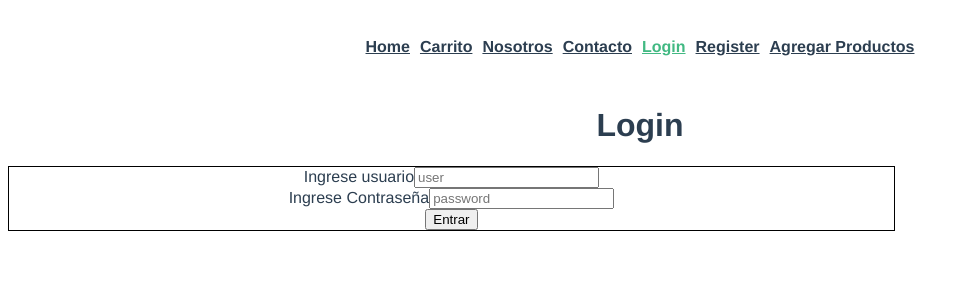
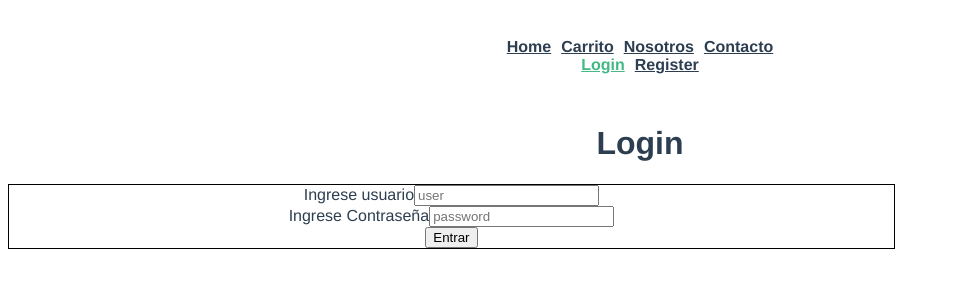
Before and after one commit to AdrianBorowicz/montanita-NT2-front, a Vue app: page /login in a window 1280 px wide. Shown: the top 300 px of the page, without its empty margins (0-969 px from the left). Built offline with nearby package versions, Linux system fonts and the light colour scheme.

Commit message:
arreglandoVariasCosas

```diff
--- a/src/App.vue
+++ b/src/App.vue
@@ -5,17 +5,15 @@
     <router-link to="/Nosotros">Nosotros</router-link>
     <router-link to="/Contacto">Contacto</router-link>
 
-    <template v-if="!this.$store.getters.isLogin">
+    <div v-if="this.logState">
       <router-link class="sesion" to="/Login">Login</router-link>
       <router-link class="sesion" to="/Register">Register</router-link>
-    </template>
+    </div>
+    <div v-else>
+      <button id="logout" @click="this.logout">Logout</button>
+      <router-link to="/AgregarProductos">Agregar Productos</router-link>
+    </div>
 
-    <button id="logout" v-else @click="this.$store.commit('logout')"
-    >
-      Logout</button>
-    <router-link v-if="!this.$store.getters.isLogin" to="/AgregarProductos"
-      >Agregar Productos
-    </router-link>
   </div>
   <router-view />
 </template>
@@ -53,4 +51,19 @@
 </style>
 
 <script>
+export default{
+  name: 'Carrito',
+  methods: {
+    logout(){
+      this.$store.commit('logout');
+    }
+  },
+  computed:{
+    logState(){
+      return (this.$store.state.user==null);
+    }
+  }
+
+
+}
 </script>
--- a/src/Store.js
+++ b/src/Store.js
@@ -14,22 +14,21 @@ const store=createStore({
     },
     mutations:{
         setUser(state, user){
-            this.user=user;
+            state.user=user;
         },
-        logout(){
-            this.state.user=null;
+        logout(state){
+            state.user=null;
         }
     },
     actions:{
-
     },
     getters:{
-        isLogin: state=>{
-            return state.user!=null;
+        isLogin: (state)=>{
+            return state.user==!null;
         },
-        getUser: state=>{
+        getUser: (state)=>{
             return state.user;
-        },
+        }
     },
 
 });
--- a/src/views/Carrito.vue
+++ b/src/views/Carrito.vue
@@ -20,10 +20,7 @@
 </template>
 
 <style scoped>
-  .items-grid{
 
-
-  }
 </style>
 
 <script>
--- a/src/views/Login.vue
+++ b/src/views/Login.vue
@@ -13,9 +13,7 @@
         </div>
       <button @click="login()">Entrar</button>
       </div>
-
     </div>
-      {{this.$store.getters.getUser}}
   </div>
 </template>
 
@@ -23,6 +21,8 @@
   .form{
     border: solid black 0.1rem;
     width: 70%;
+    align-content: center;
+
   }
 </style>
 
@@ -34,7 +34,6 @@ export default {
   data(){
     return {
       user: {username:'', password: ''},
-
       userHc: 'admin',
       passwordhc: 'admin',
     }
@@ -49,9 +48,13 @@ export default {
         this.$store.commit('setUser', this.user)
         this.$router.push({ name: 'Home' })
       }else{
-        alert('Usuario o contraseña incorrectos!')
+        this.user.username='';
+        this.user.password='';
+        alert('Usuario o contraseña incorrectos!');
       }
     }
-    }
+    },
+  computed:{
+  }
   }
 </script>
```
